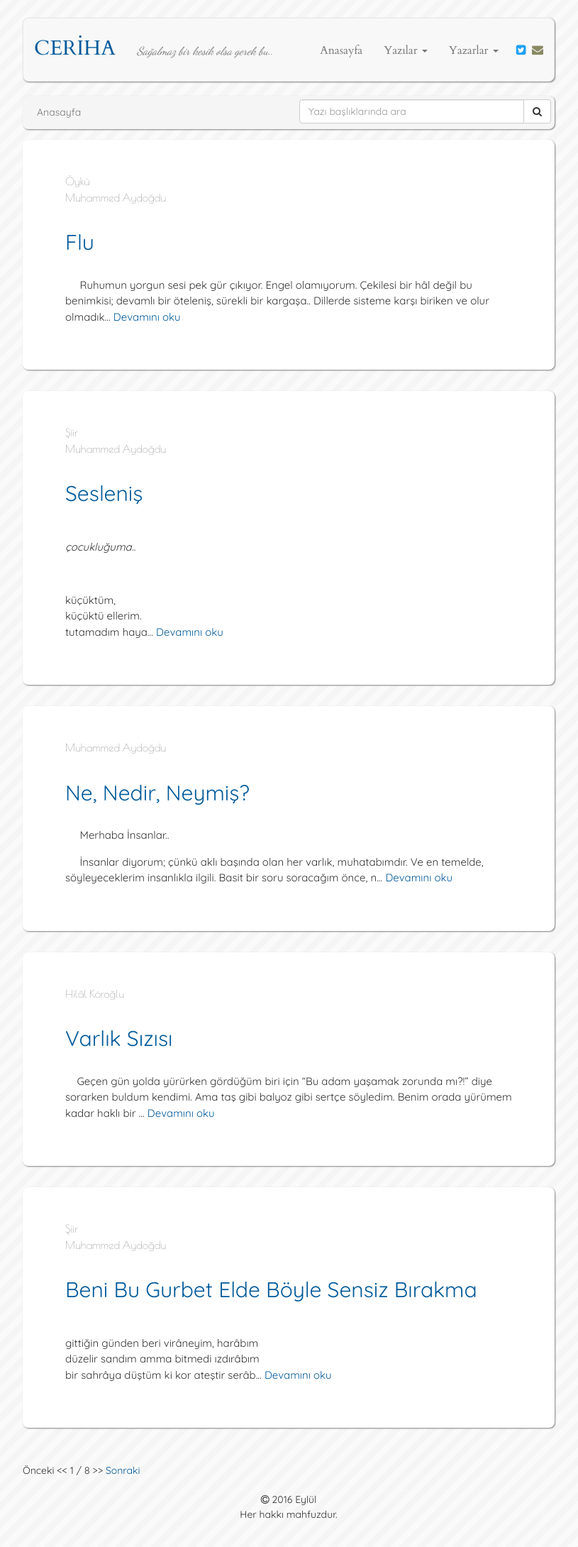
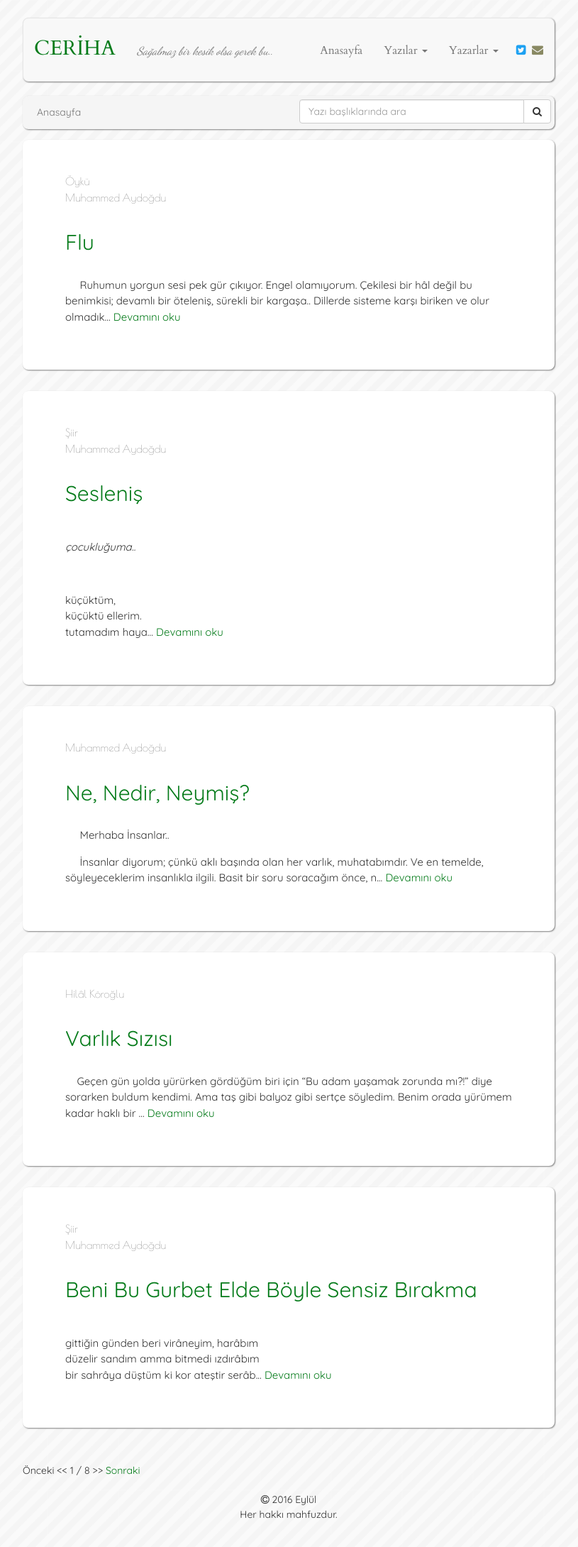
Before and after one commit to muhammedaydogdu/muhammedaydogdu.github.io, a Jekyll site: the page built from index.html, in a window 1280 px wide. Shown: the whole page at 71% size, without its empty margins (233-1048 px from the left). Built offline with Jekyll 4.4.1, drawn with Linux system fonts in a browser that asks for light colours; some web fonts are replaced; the list of posts is cut into pages by our own code.

Commit message:
Update style.css

```diff
--- a/css/style.css
+++ b/css/style.css
@@ -10,20 +10,20 @@ body {
 }
 
 a {
-  color: #005A9B;
+  color: #057B1A;
 }
 
 a:hover {
-  color: #005A9B;
+  color: #057B1A;
 }
 
 a:focus {
-  color: #005A9B;
+  color: #057B1A;
   text-decoration: none;
 }
 
 h2 {
-  color: #005A9B;
+  color: #057B1A;
 }
 
 .container .navbar {
@@ -36,17 +36,17 @@ h2 {
 }
 
 .navbar .navbar-brand {
-  color: #005A9B;
+  color: #057B1A;
   margin-top: 2px;
   font-size: 29px;
 }
 
 .navbar .navbar-brand:hover {
-  color: #005A9B;
+  color: #057B1A;
 }
 
 .navbar .navbar-brand:focus {
-  color: #005A9B;
+  color: #057B1A;
 }
 
 .navbar .navbar-text {
```
